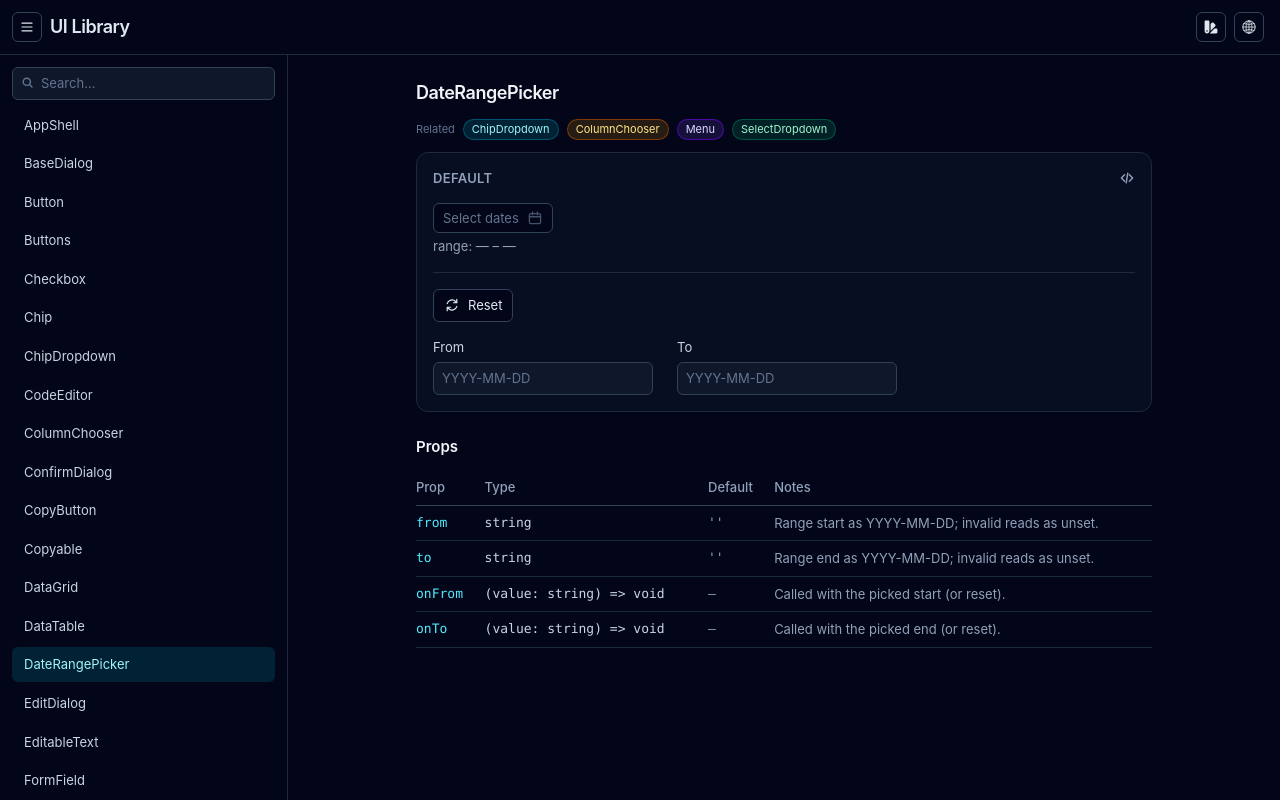
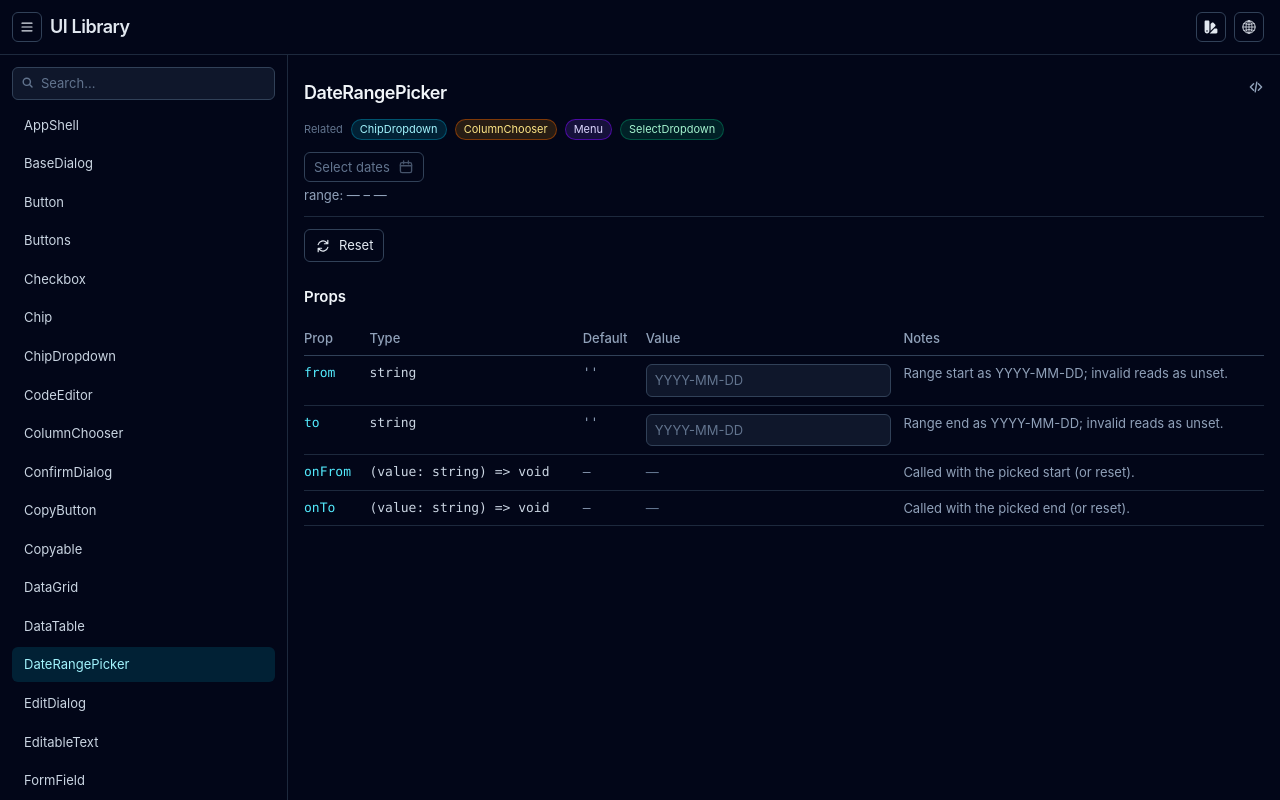
Before and after one commit to tcliu/ui-lib, a SvelteKit app: page /components/date-range-picker in a window 1280 px wide. Built offline with nearby package versions, Linux system fonts and the light colour scheme.

Commit message:
feat(showcase): convert DateRangePicker page to the editable Value layout

```diff
--- a/src/routes/components/date-range-picker/+page.svelte
+++ b/src/routes/components/date-range-picker/+page.svelte
@@ -2,13 +2,25 @@
   import Button from '$lib/components/Button.svelte'
   import Buttons from '$lib/components/Buttons.svelte'
   import DateRangePicker from '$lib/components/DateRangePicker.svelte'
-  import FormField from '$lib/components/FormField.svelte'
+  import Resizable from '$lib/components/Resizable.svelte'
+  import TextInput from '$lib/components/TextInput.svelte'
+  import CodeIcon from '$lib/icons/CodeIcon.svelte'
   import ResetIcon from '$lib/icons/ResetIcon.svelte'
   import { getI18nContext } from '$lib/i18n.svelte'
   import PropsTable, { type PropRow } from '$lib/showcase/PropsTable.svelte'
   import ShowcasePage from '$lib/showcase/ShowcasePage.svelte'
   import ShowcaseSection from '$lib/showcase/ShowcaseSection.svelte'
-  import { buildDateRangePickerSnippet } from './demo-snippet'
+  import { SnippetPreview } from '$lib/showcase/use-snippet-preview.svelte'
+  import { extractScriptValue } from '$lib/showcase/snippet-attributes'
+  import { splitLeadingScript } from '$lib/showcase/snippet-source'
+  import {
+    buildDateRangePickerSnippet,
+    DATE_STAGE_CONTENT,
+    DATE_STAGE_DEFAULT_WIDTH,
+    DATE_STAGE_HOST,
+    DATE_STAGE_MIN_WIDTH,
+    DATE_STAGE_PANE,
+  } from './demo-snippet'
 
   const i18n = getI18nContext()
 
@@ -16,17 +28,45 @@
   // cleared form applies no overrides.
   let pgFrom = $state('')
   let pgTo = $state('')
-
-  const isCustomized = $derived(pgFrom !== '' || pgTo !== '')
-  const sectionTitle = $derived(isCustomized ? i18n.t('showcase.customized') : i18n.t('showcase.default'))
+  // Stage width is interaction state, not a curated option; Reset restores it.
+  let pgStageWidth = $state(DATE_STAGE_DEFAULT_WIDTH)
 
   function clearPlayground() {
     pgFrom = ''
     pgTo = ''
+    pgStageWidth = DATE_STAGE_DEFAULT_WIDTH
   }
 
   const code = $derived.by(() => buildDateRangePickerSnippet({ from: pgFrom, to: pgTo }))
 
+  // The page owns the preview so its code toggle can sit in the component-title
+  // row (ShowcasePage's `actions`) while the section renders the demo and the
+  // editor below.
+  const preview = new SnippetPreview({
+    getSeed: () => code,
+    getScope: () => ({}),
+    onCompiled: syncPlaygroundFromSnippet,
+  })
+
+  // Write a compiled snippet's seeded range back into playground state, so
+  // snippet edits show up in the Value column. Only the builder's script-local
+  // shape maps; hand-written state the page did not author never syncs.
+  // `syncSeed` then holds the regenerated seed back so the editor keeps the
+  // user's text.
+  function syncPlaygroundFromSnippet(source: string) {
+    const declarations = splitLeadingScript(source).declarations
+    const from = extractScriptValue(declarations, 'from')
+    if (from !== null) {
+      pgFrom = from
+    }
+    const to = extractScriptValue(declarations, 'to')
+    if (to !== null) {
+      pgTo = to
+    }
+    preview.syncSeed()
+  }
+
+  // Editable rows first (A–Z), then the function props (A–Z).
   const props: PropRow[] = [
     { name: 'from', type: 'string', defaultValue: "''", note: 'Range start as YYYY-MM-DD; invalid reads as unset.' },
     { name: 'to', type: 'string', defaultValue: "''", note: 'Range end as YYYY-MM-DD; invalid reads as unset.' },
@@ -49,37 +89,70 @@
   <ResetIcon size="sm" />
 {/snippet}
 
+{#snippet codeIcon()}
+  <CodeIcon size="sm" />
+{/snippet}
+
+{#snippet pageActions()}
+  <Button
+    variant="ghost"
+    size="sm"
+    icon={codeIcon}
+    ariaLabel={preview.open ? i18n.t('showcase.hideCode') : i18n.t('showcase.showCode')}
+    ariaExpanded={preview.open}
+    tooltip={preview.open ? i18n.t('showcase.hideCode') : i18n.t('showcase.showCode')}
+    onClick={() => preview.toggle()} />
+{/snippet}
+
+{#snippet propValue(row: PropRow)}
+  {#if row.name === 'from'}
+    <TextInput bind:value={pgFrom} ariaLabel="from value" placeholder="YYYY-MM-DD" />
+  {:else if row.name === 'to'}
+    <TextInput bind:value={pgTo} ariaLabel="to value" placeholder="YYYY-MM-DD" />
+  {:else}
+    <span class="text-slate-500">—</span>
+  {/if}
+{/snippet}
+
 {#snippet propsSnippet()}
-  <PropsTable rows={props} />
+  <PropsTable rows={props} value={propValue} />
 {/snippet}
 
 {#snippet settingsPanel()}
-  <Buttons className="mb-4 flex shrink-0 flex-wrap items-center gap-3">
+  <!-- Single-prop editing lives in the props table's Value column; this panel
+    keeps only Reset (and any future composite preset that drives several props
+    at once). -->
+  <Buttons className="flex shrink-0 flex-wrap items-center gap-3">
     <Button size="sm" icon={resetIcon} onClick={clearPlayground}>Reset</Button>
   </Buttons>
-  <div class="flex flex-wrap items-end gap-x-6 gap-y-3">
-    <FormField label="From" htmlFor="pg-from">
-      <input
-        id="pg-from"
-        bind:value={pgFrom}
-        placeholder="YYYY-MM-DD"
-        class="w-full rounded-md border border-slate-700 bg-slate-900 px-2 py-1.5 text-sm text-slate-100 transition outline-none placeholder:text-slate-500 focus-visible:border-cyan-500 motion-reduce:transition-none" />
-    </FormField>
-    <FormField label="To" htmlFor="pg-to">
-      <input
-        id="pg-to"
-        bind:value={pgTo}
-        placeholder="YYYY-MM-DD"
-        class="w-full rounded-md border border-slate-700 bg-slate-900 px-2 py-1.5 text-sm text-slate-100 transition outline-none placeholder:text-slate-500 focus-visible:border-cyan-500 motion-reduce:transition-none" />
-    </FormField>
-  </div>
 {/snippet}
 
-<ShowcasePage name="DateRangePicker" props={propsSnippet}>
-  <ShowcaseSection title={sectionTitle} {code} footer={settingsPanel} scope={{ from: pgFrom, to: pgTo }}>
-    <div class="flex flex-col gap-1">
-      <DateRangePicker from={pgFrom} to={pgTo} onFrom={value => (pgFrom = value)} onTo={value => (pgTo = value)} />
-      <span class="text-sm text-slate-400">range: {pgFrom || '—'} – {pgTo || '—'}</span>
+<ShowcasePage name="DateRangePicker" props={propsSnippet} actions={pageActions} wide>
+  <ShowcaseSection
+    title="DateRangePicker"
+    {code}
+    {preview}
+    showHeader={false}
+    bordered={false}
+    footer={settingsPanel}
+    scope={{}}>
+    <div class={DATE_STAGE_HOST}>
+      <Resizable
+        width={pgStageWidth}
+        minWidth={DATE_STAGE_MIN_WIDTH}
+        maxWidth="parent"
+        onResize={nextWidth => (pgStageWidth = nextWidth)}>
+        <div class={DATE_STAGE_PANE}>
+          <div class={DATE_STAGE_CONTENT}>
+            <DateRangePicker
+              from={pgFrom}
+              to={pgTo}
+              onFrom={value => (pgFrom = value)}
+              onTo={value => (pgTo = value)} />
+            <span class="text-sm text-slate-400">range: {pgFrom || '—'} – {pgTo || '—'}</span>
+          </div>
+        </div>
+      </Resizable>
     </div>
   </ShowcaseSection>
 </ShowcasePage>
--- a/src/routes/components/date-range-picker/demo-snippet.ts
+++ b/src/routes/components/date-range-picker/demo-snippet.ts
@@ -1,24 +1,73 @@
 // Show-code source for the DateRangePicker demo section. Pure string building
-// over the playground form state: the section regenerates the editor text
-// from this, so the editor always shows the markup behind the demo above.
+// over the playground form state: the section regenerates the editor text from
+// this, so the editor always shows the markup behind the demo above. The range
+// is seeded as script-local state (like the stage size) so the snippet is
+// self-contained and its text tracks Value edits instead of hiding the range
+// in scope.
+//
+// The demo sits in a width-only `Resizable` frame so the calendar placement can
+// be inspected as the container narrows. The host is non-scrolling and the
+// frame is bounded to it, so no scrollbar can appear over the frame handle.
+// These literals are shared with the page and its tests so the rendered stage
+// and the reviewed source stay identical.
+
+export const DATE_STAGE_HOST = 'w-full overflow-hidden'
+export const DATE_STAGE_PANE = 'flex w-full min-w-0 flex-wrap items-start gap-4'
+export const DATE_STAGE_CONTENT = 'flex flex-col gap-1'
+export const DATE_STAGE_DEFAULT_WIDTH = 560
+export const DATE_STAGE_MIN_WIDTH = 240
+
+// The snippet's local size state, seeded to the default so the live stage
+// matches the static demo before the first drag.
+export function dateStageStateLine(indent: string): string {
+  return `${indent}let stageWidth = $state(${DATE_STAGE_DEFAULT_WIDTH})`
+}
+
+export function dateStageOpenLines(indent: string): string[] {
+  return [
+    `${indent}<div class="${DATE_STAGE_HOST}">`,
+    `${indent}  <Resizable`,
+    `${indent}    width={stageWidth}`,
+    `${indent}    minWidth={${DATE_STAGE_MIN_WIDTH}}`,
+    `${indent}    maxWidth="parent"`,
+    `${indent}    onResize={nextWidth => (stageWidth = nextWidth)}`,
+    `${indent}  >`,
+    `${indent}    <div class="${DATE_STAGE_PANE}">`,
+  ]
+}
+
+export function dateStageCloseLines(indent: string): string[] {
+  return [`${indent}    </div>`, `${indent}  </Resizable>`, `${indent}</div>`]
+}
 
 export interface DateRangePickerSnippetState {
   from: string
   to: string
 }
 
-function escapeAttr(value: string): string {
-  return value.replace(/&/g, '&amp;').replace(/"/g, '&quot;')
-}
-
 export function buildDateRangePickerSnippet({ from, to }: DateRangePickerSnippetState): string {
+  // The content column sits at 6 spaces; the component and the trailing range
+  // line at 8, and attributes at 10, matching the stage's inner pane.
+  // JSON.stringify keeps the seeded literals valid no matter what the range
+  // holds.
+  const contentIndent = '      '
+  const componentIndent = '        '
+  const attributeIndent = '          '
   return [
-    '<DateRangePicker',
-    `  from={${from ? `"${escapeAttr(from)}"` : 'from'}}`,
-    `  to={${to ? `"${escapeAttr(to)}"` : 'to'}}`,
-    '  onFrom={value => (from = value)}',
-    '  onTo={value => (to = value)}',
-    '/>',
-    `<span class="text-sm text-slate-400">range: {from || '—'} – {to || '—'}</span>`,
+    '<script>',
+    dateStageStateLine('  '),
+    `  let from = $state(${JSON.stringify(from)})`,
+    `  let to = $state(${JSON.stringify(to)})`,
+    '</script>',
+    ...dateStageOpenLines(''),
+    `${contentIndent}<div class="${DATE_STAGE_CONTENT}">`,
+    `${componentIndent}<DateRangePicker`,
+    `${attributeIndent}from={from}`,
+    `${attributeIndent}to={to}`,
+    `${attributeIndent}onFrom={value => (from = value)}`,
+    `${attributeIndent}onTo={value => (to = value)} />`,
+    `${componentIndent}<span class="text-sm text-slate-400">range: {from || '—'} – {to || '—'}</span>`,
+    `${contentIndent}</div>`,
+    ...dateStageCloseLines(''),
   ].join('\n')
 }
```
Also changed, not shown: 2 other files (tests, documents, lock files or other folders).
